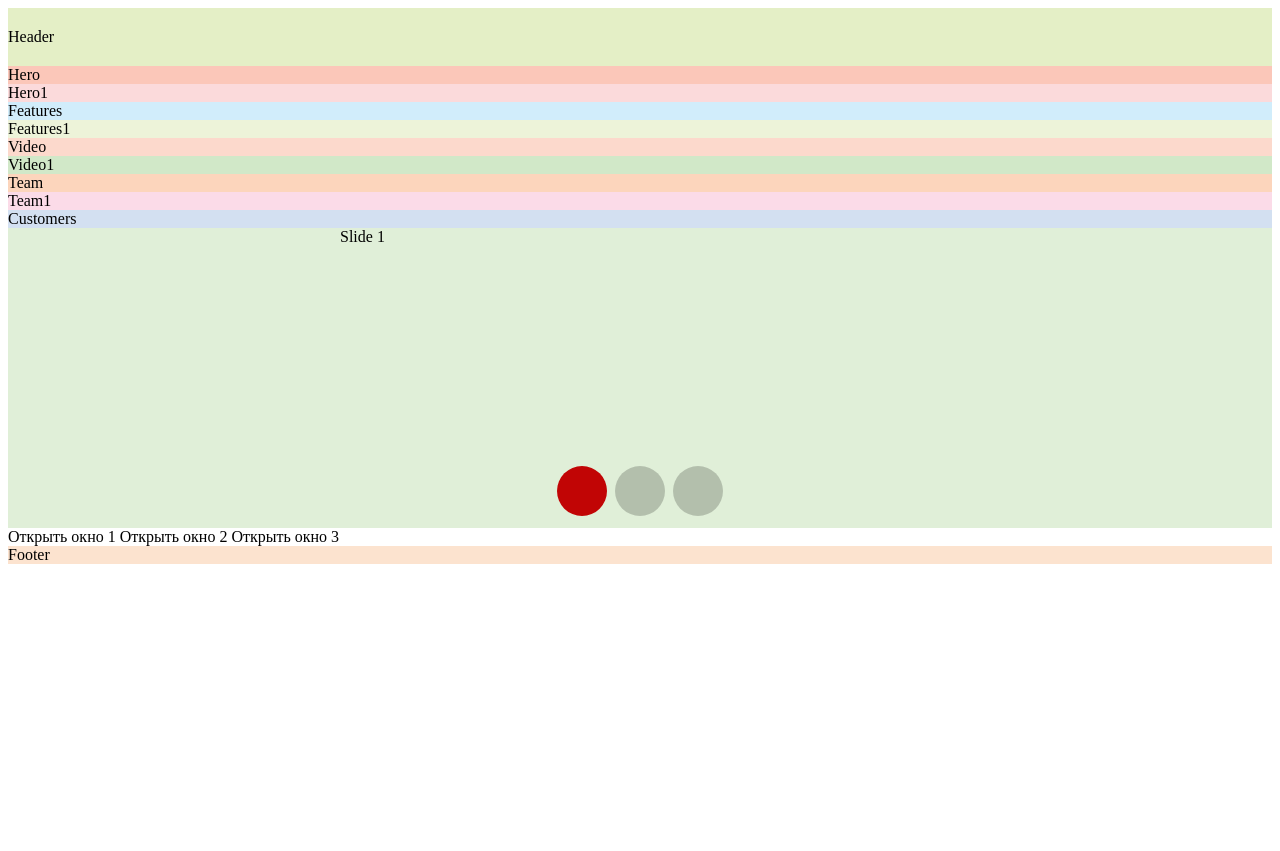
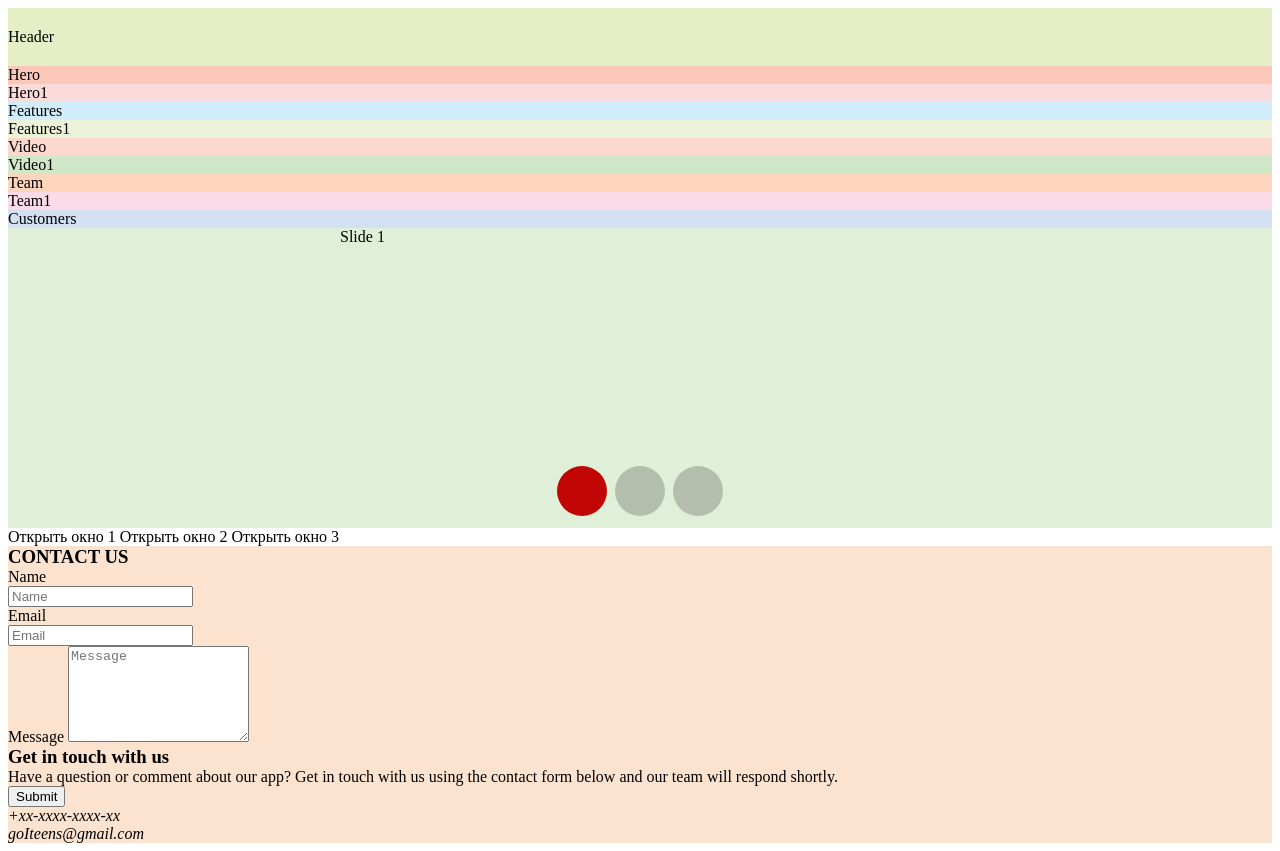
Before and after one commit to bonny-art/mobile_version, a website built with Vite: page src/index.html in a window 1280 px wide. Before the commit the page ends 800 px from the top, so only its background shows below. Built offline with nearby package versions, Linux system fonts and the light colour scheme.

Commit message:
footer-v1

```diff
--- a/src/partials/footer.html
+++ b/src/partials/footer.html
@@ -1,3 +1,75 @@
 <section class="footer">
-  <p>Footer</p>
+  <h3>CONTACT US</h3>
+  <form class="footer-form">
+    <!-- Name -->
+    <div class="footer-form-field">
+      <label for="user-name" class="footer-form-label"> Name </label>
+      <div class="footer-form-container">
+        <input
+          class="footer-form-input input"
+          type="text"
+          name="user-name"
+          id="user-name"
+          placeholder="Name"
+        />
+      </div>
+    </div>
+
+    <!-- E-mail -->
+    <div class="footer-form-field">
+      <label for="email" class="footer-form-label"> Email </label>
+      <div class="model-form-container">
+        <input
+          class="footer-form-input input"
+          type="email"
+          name="user-email"
+          id="email"
+          placeholder="Email"
+        />
+      </div>
+    </div>
+
+    <!-- Message -->
+    <div class="footer-form-message">
+      <label for="user-message" class="footer-form-label"> Message </label>
+      <textarea
+        class="footer-form-textarea textarea"
+        name="user-message"
+        id="user-message"
+        placeholder="Message"
+        rows="6"
+      ></textarea>
+    </div>
+
+    <div>
+      <h3>Get in touch with us</h3>
+      <p>
+        Have a question or comment about our app? Get in touch with us using the
+        contact form below and our team will respond shortly.
+      </p>
+
+      <button class="footer-form-btn" type="submit">Submit</button>
+    </form>
+
+      <!-- Contacts -->
+      <address class="footer-address">
+        <ul class="footer-address-list list">
+          <li class="footer-address-item">
+            <a
+              class="footer-address-link phone link"
+              href="tel:+xx-xxxx-xxxx-xx"
+              >+xx-xxxx-xxxx-xx</a
+            >
+          </li>
+          <li class="menu-address-item">
+            <a
+              class="menu-address-link email link"
+              href="mailto:goIteens@gmail.com"
+              >goIteens@gmail.com</a
+            >
+          </li>
+        </ul>
+      </address>
+    </div>
+
 </section>
```
